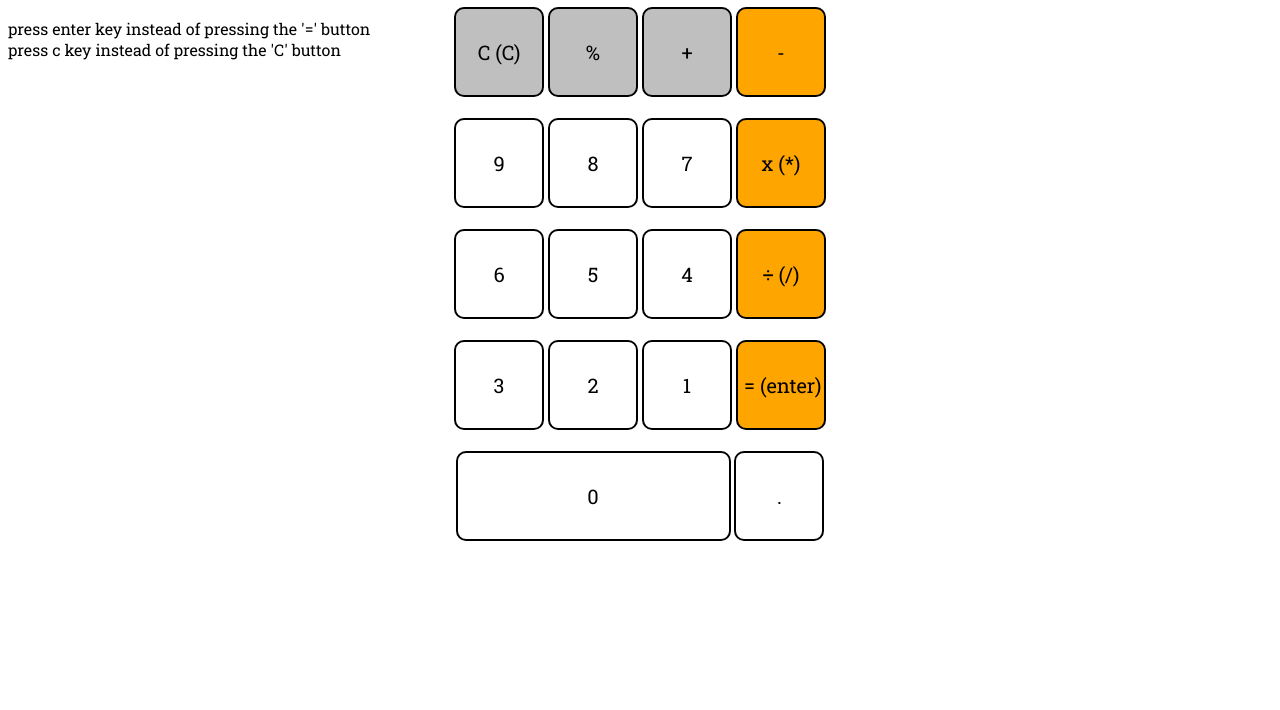
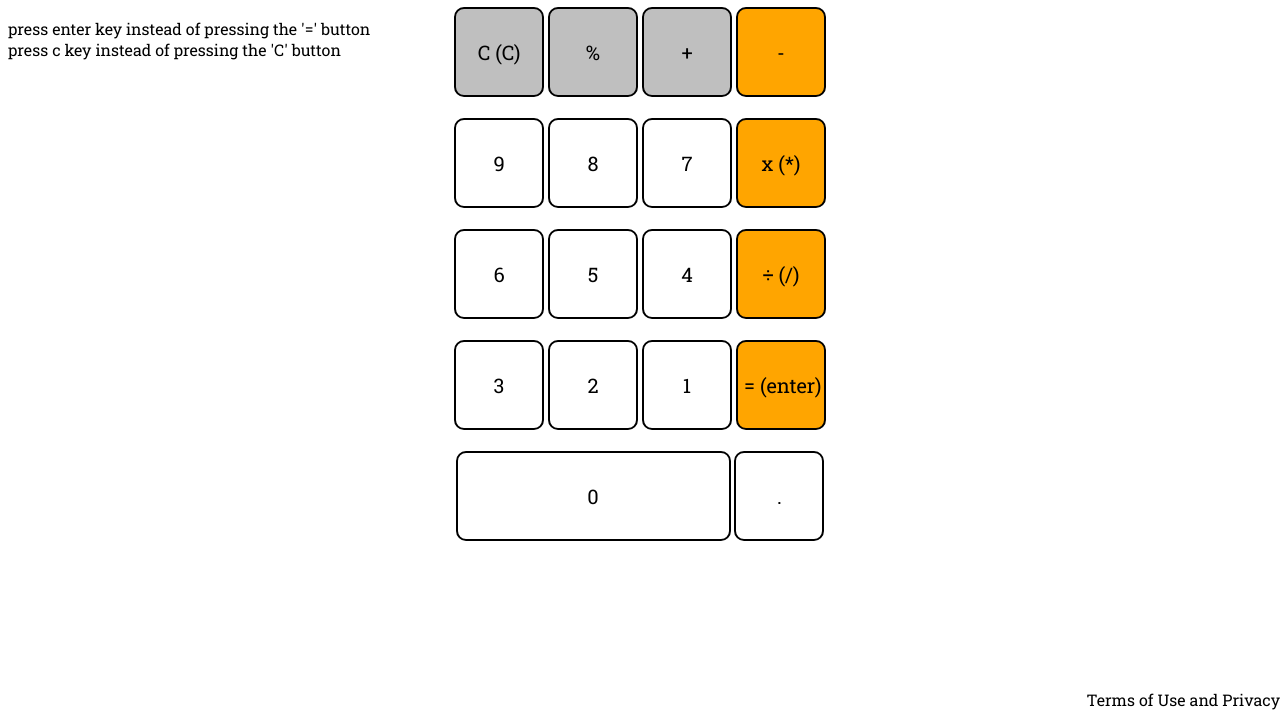
Before and after one commit to CloudGlitch/calto, a plain HTML site: page index.html in a window 1280 px wide. Shown: the part 90-800 px from the top of the page. Drawn offline with Linux system fonts and the light colour scheme.

Commit message:
Update index.html

```diff
--- a/index.html
+++ b/index.html
@@ -138,4 +138,5 @@ if(event.keyCode === 67) {
     }
   };
 </script>
+	<a href="https://github.com/CloudGlitch/CloudGlitch/blob/main/Terms%20of%20use%20and%20Privacy.md#the-terms-of-use-and-privacy-is-affected-for-all-the-cloudglitch-products--services-and-softwares" style="position:absolute; bottom:0px; right:0px; color:black; text-decoration:none;">Terms of Use and Privacy</a>
 </html>
```
